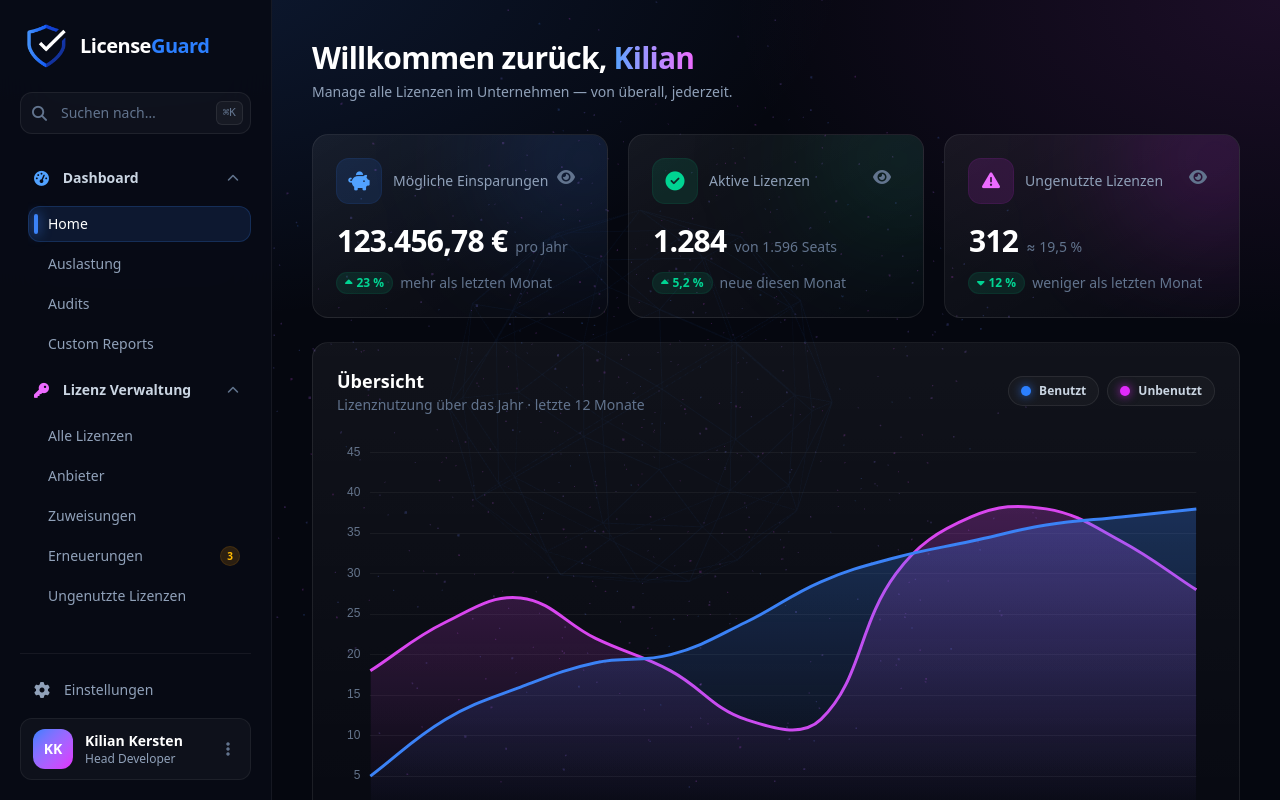
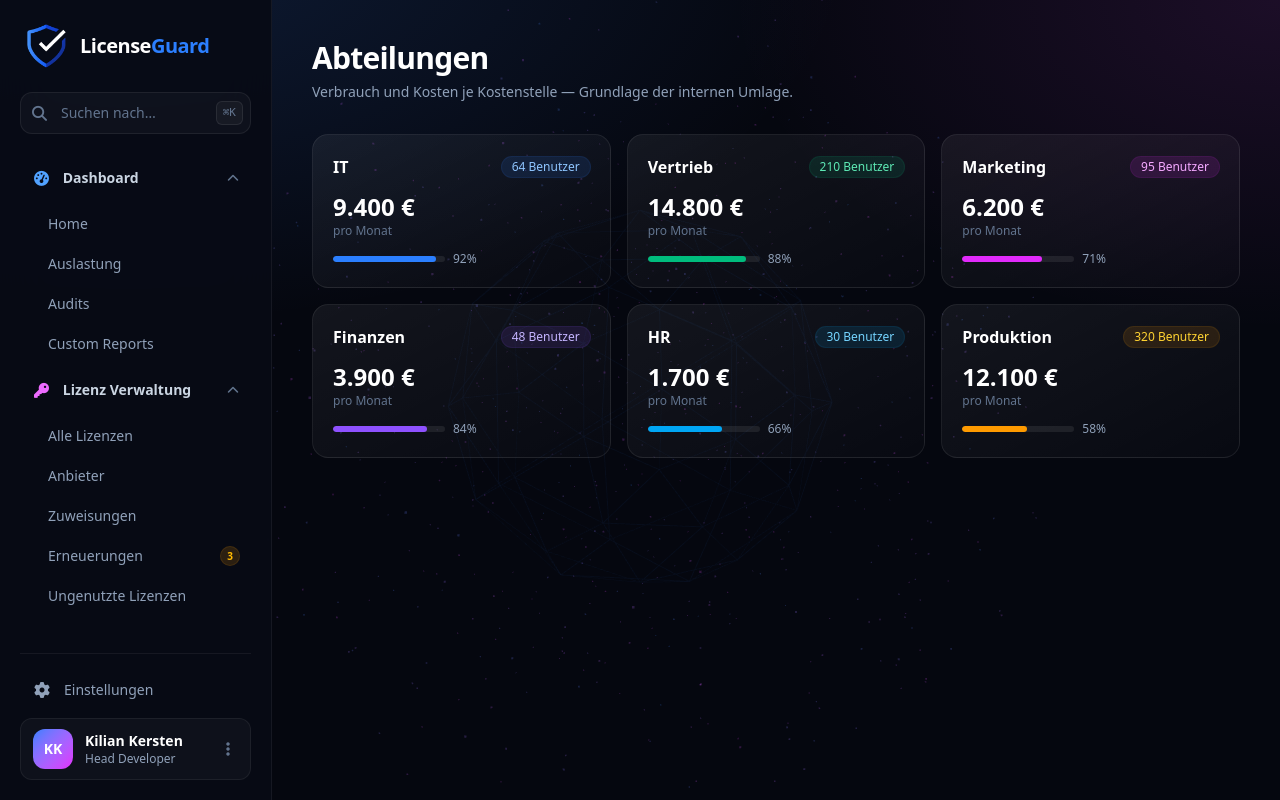
Before and after one commit to corsiqx/licenseguard-frontend, an Angular app: page /abteilungen in a window 1280 px wide. Before the commit this address led to /. Built offline with nearby package versions, Linux system fonts and the light colour scheme.

Commit message:
Added Abteilungen Component with Route

```diff
--- a/src/app/app.routes.ts
+++ b/src/app/app.routes.ts
@@ -55,5 +55,10 @@ export const routes: Routes = [
     path: 'gruppen',
     loadComponent: () => import('./components/pages/gruppen/gruppen').then((m) => m.Gruppen),
   },
+  {
+    path: 'abteilungen',
+    loadComponent: () =>
+      import('./components/pages/abteilungen/abteilungen').then((m) => m.Abteilungen),
+  },
   { path: '**', redirectTo: '' },
 ];
--- /dev/null
+++ b/src/app/components/pages/abteilungen/abteilungen.html
@@ -0,0 +1,145 @@
+<div
+  class="reveal flex flex-col gap-4 sm:flex-row sm:items-end sm:justify-between"
+  style="animation-delay: 0.02s"
+>
+  <div>
+    <h1 class="text-2xl font-extrabold tracking-tight text-white sm:text-3xl">Abteilungen</h1>
+    <p class="mt-1.5 text-sm text-slate-400">
+      Verbrauch und Kosten je Kostenstelle — Grundlage der internen Umlage.
+    </p>
+  </div>
+</div>
+<div class="mt-8 grid grid-cols-1 gap-4 sm:grid-cols-2 xl:grid-cols-3">
+  <div
+    class="reveal rounded-2xl border border-white/[0.08] bg-gradient-to-br from-white/[0.06] to-white/[0.015] p-5"
+    style="animation-delay: 0.08s"
+  >
+    <div class="flex items-center justify-between">
+      <p class="font-semibold text-white">IT</p>
+      <span
+        class="inline-flex items-center gap-1.5 rounded-full bg-blue-500/[0.12] px-2.5 py-0.5 text-xs font-medium text-blue-300 ring-1 ring-blue-500/20"
+        >64 Benutzer</span
+      >
+    </div>
+    <p class="mt-3 text-2xl font-bold text-white tnum">9.400 €</p>
+    <p class="text-xs text-slate-500">pro Monat</p>
+    <div class="mt-3">
+      <div class="flex items-center gap-2">
+        <div class="h-1.5 w-28 overflow-hidden rounded-full bg-white/[0.08]">
+          <div class="h-full rounded-full bg-blue-500" style="width: 92%"></div>
+        </div>
+        <span class="w-9 text-xs text-slate-400 tnum">92%</span>
+      </div>
+    </div>
+  </div>
+  <div
+    class="reveal rounded-2xl border border-white/[0.08] bg-gradient-to-br from-white/[0.06] to-white/[0.015] p-5"
+    style="animation-delay: 0.08s"
+  >
+    <div class="flex items-center justify-between">
+      <p class="font-semibold text-white">Vertrieb</p>
+      <span
+        class="inline-flex items-center gap-1.5 rounded-full bg-emerald-500/[0.12] px-2.5 py-0.5 text-xs font-medium text-emerald-300 ring-1 ring-emerald-500/20"
+        >210 Benutzer</span
+      >
+    </div>
+    <p class="mt-3 text-2xl font-bold text-white tnum">14.800 €</p>
+    <p class="text-xs text-slate-500">pro Monat</p>
+    <div class="mt-3">
+      <div class="flex items-center gap-2">
+        <div class="h-1.5 w-28 overflow-hidden rounded-full bg-white/[0.08]">
+          <div class="h-full rounded-full bg-emerald-500" style="width: 88%"></div>
+        </div>
+        <span class="w-9 text-xs text-slate-400 tnum">88%</span>
+      </div>
+    </div>
+  </div>
+  <div
+    class="reveal rounded-2xl border border-white/[0.08] bg-gradient-to-br from-white/[0.06] to-white/[0.015] p-5"
+    style="animation-delay: 0.08s"
+  >
+    <div class="flex items-center justify-between">
+      <p class="font-semibold text-white">Marketing</p>
+      <span
+        class="inline-flex items-center gap-1.5 rounded-full bg-fuchsia-500/[0.12] px-2.5 py-0.5 text-xs font-medium text-fuchsia-300 ring-1 ring-fuchsia-500/20"
+        >95 Benutzer</span
+      >
+    </div>
+    <p class="mt-3 text-2xl font-bold text-white tnum">6.200 €</p>
+    <p class="text-xs text-slate-500">pro Monat</p>
+    <div class="mt-3">
+      <div class="flex items-center gap-2">
+        <div class="h-1.5 w-28 overflow-hidden rounded-full bg-white/[0.08]">
+          <div class="h-full rounded-full bg-fuchsia-500" style="width: 71%"></div>
+        </div>
+        <span class="w-9 text-xs text-slate-400 tnum">71%</span>
+      </div>
+    </div>
+  </div>
+  <div
+    class="reveal rounded-2xl border border-white/[0.08] bg-gradient-to-br from-white/[0.06] to-white/[0.015] p-5"
+    style="animation-delay: 0.08s"
+  >
+    <div class="flex items-center justify-between">
+      <p class="font-semibold text-white">Finanzen</p>
+      <span
+        class="inline-flex items-center gap-1.5 rounded-full bg-violet-500/[0.12] px-2.5 py-0.5 text-xs font-medium text-violet-300 ring-1 ring-violet-500/20"
+        >48 Benutzer</span
+      >
+    </div>
+    <p class="mt-3 text-2xl font-bold text-white tnum">3.900 €</p>
+    <p class="text-xs text-slate-500">pro Monat</p>
+    <div class="mt-3">
+      <div class="flex items-center gap-2">
+        <div class="h-1.5 w-28 overflow-hidden rounded-full bg-white/[0.08]">
+          <div class="h-full rounded-full bg-violet-500" style="width: 84%"></div>
+        </div>
+        <span class="w-9 text-xs text-slate-400 tnum">84%</span>
+      </div>
+    </div>
+  </div>
+  <div
+    class="reveal rounded-2xl border border-white/[0.08] bg-gradient-to-br from-white/[0.06] to-white/[0.015] p-5"
+    style="animation-delay: 0.08s"
+  >
+    <div class="flex items-center justify-between">
+      <p class="font-semibold text-white">HR</p>
+      <span
+        class="inline-flex items-center gap-1.5 rounded-full bg-sky-500/[0.12] px-2.5 py-0.5 text-xs font-medium text-sky-300 ring-1 ring-sky-500/20"
+        >30 Benutzer</span
+      >
+    </div>
+    <p class="mt-3 text-2xl font-bold text-white tnum">1.700 €</p>
+    <p class="text-xs text-slate-500">pro Monat</p>
+    <div class="mt-3">
+      <div class="flex items-center gap-2">
+        <div class="h-1.5 w-28 overflow-hidden rounded-full bg-white/[0.08]">
+          <div class="h-full rounded-full bg-sky-500" style="width: 66%"></div>
+        </div>
+        <span class="w-9 text-xs text-slate-400 tnum">66%</span>
+      </div>
+    </div>
+  </div>
+  <div
+    class="reveal rounded-2xl border border-white/[0.08] bg-gradient-to-br from-white/[0.06] to-white/[0.015] p-5"
+    style="animation-delay: 0.08s"
+  >
+    <div class="flex items-center justify-between">
+      <p class="font-semibold text-white">Produktion</p>
+      <span
+        class="inline-flex items-center gap-1.5 rounded-full bg-amber-500/[0.12] px-2.5 py-0.5 text-xs font-medium text-amber-300 ring-1 ring-amber-500/20"
+        >320 Benutzer</span
+      >
+    </div>
+    <p class="mt-3 text-2xl font-bold text-white tnum">12.100 €</p>
+    <p class="text-xs text-slate-500">pro Monat</p>
+    <div class="mt-3">
+      <div class="flex items-center gap-2">
+        <div class="h-1.5 w-28 overflow-hidden rounded-full bg-white/[0.08]">
+          <div class="h-full rounded-full bg-amber-500" style="width: 58%"></div>
+        </div>
+        <span class="w-9 text-xs text-slate-400 tnum">58%</span>
+      </div>
+    </div>
+  </div>
+</div>
--- /dev/null
+++ b/src/app/components/pages/abteilungen/abteilungen.ts
@@ -0,0 +1,11 @@
+import { Component } from '@angular/core';
+
+@Component({
+  selector: 'app-abteilungen',
+  imports: [],
+  templateUrl: './abteilungen.html',
+  styleUrl: './abteilungen.css',
+})
+export class Abteilungen {
+
+}
```
Also changed, not shown: src/app/components/pages/abteilungen/abteilungen.css (added), 1 other file (tests, documents, lock files or other folders).
